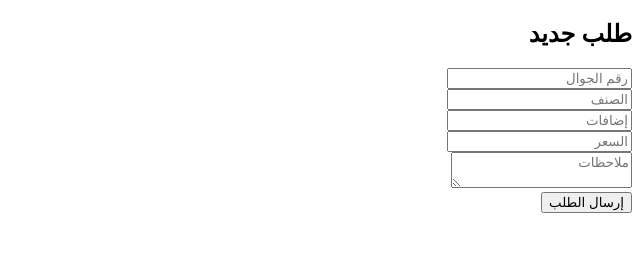
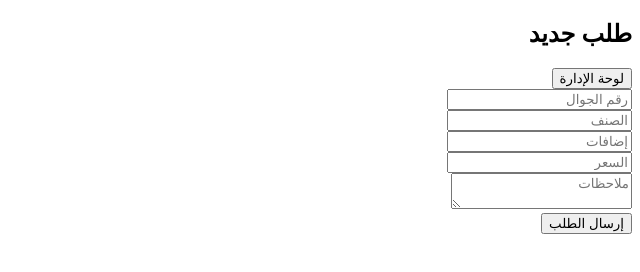
Before and after one commit to alsayed606/Mohab, a website: page public/index.html in a window 1280 px wide. Shown: the whole page, without its empty margins (640-1280 px from the left). Drawn offline with Linux system fonts and the light colour scheme.

Commit message:
Update index.html

```diff
--- a/public/index.html
+++ b/public/index.html
@@ -6,6 +6,9 @@
 </head>
 <body>
   <h2>طلب جديد</h2>
+  <a href="/admin.html">
+  <button type="button">لوحة الإدارة</button>
+</a>
   <form id="orderForm">
     <input type="text" id="phone" placeholder="رقم الجوال"><br>
     <input type="text" id="item" placeholder="الصنف"><br>
```
